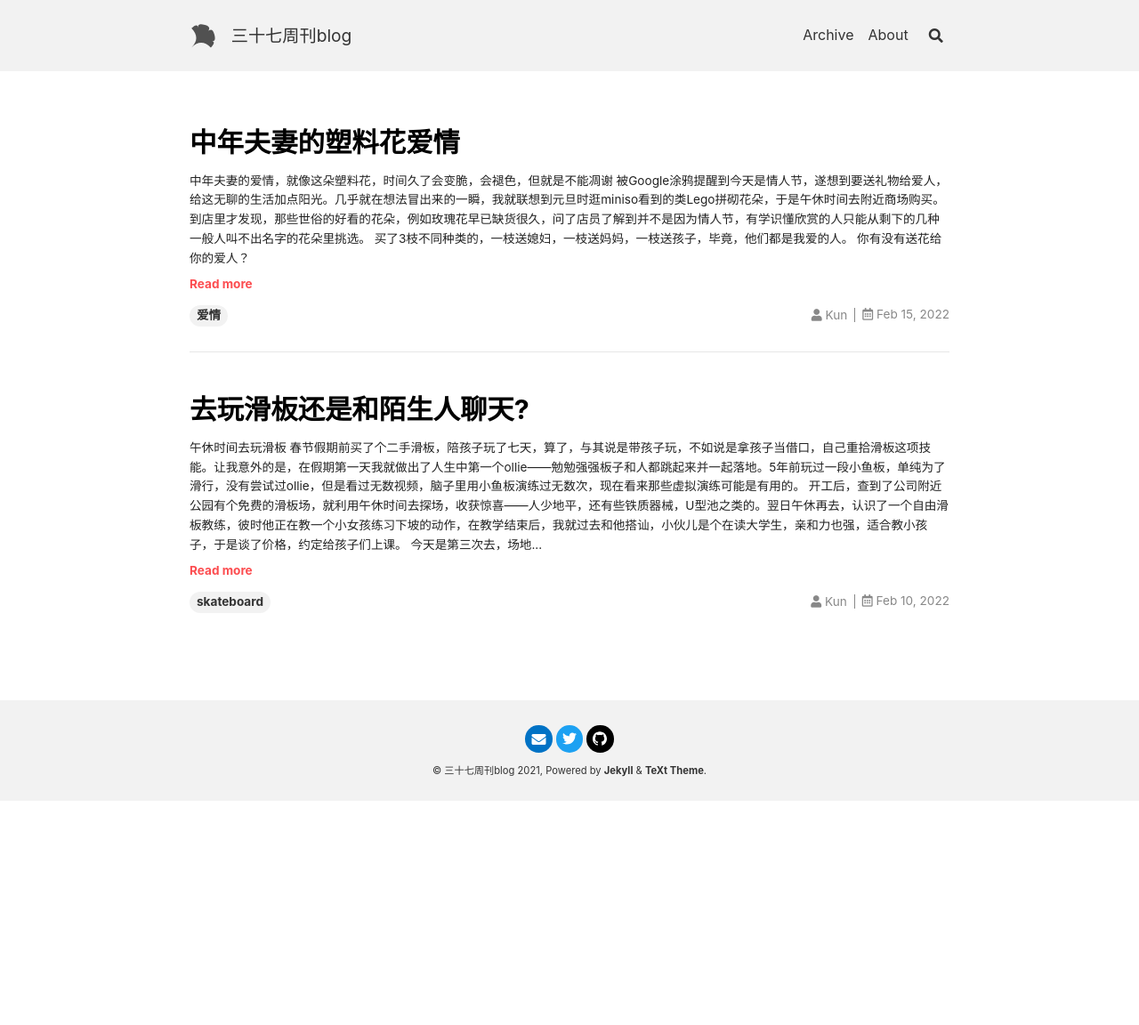
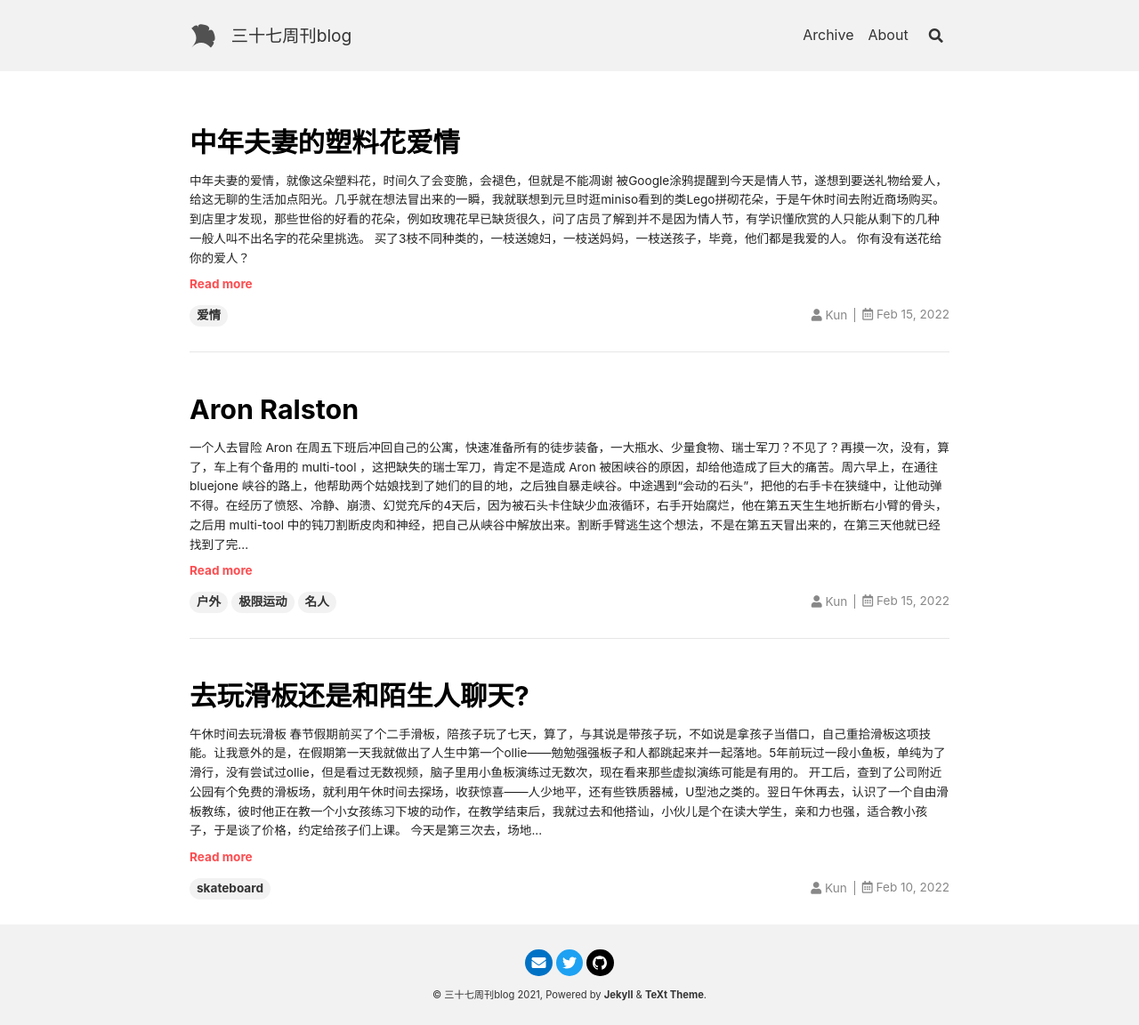
Before and after one commit to 302sk/302sk.github.io, a Jekyll site: the page built from index.html, in a window 1280 px wide. Shown: the whole page at 89% size. Built offline with Jekyll 4.4.1, drawn with Linux system fonts in a browser that asks for light colours; nearby versions of some CDN libraries; the list of posts is cut into pages by our own code; before the commit the page ends 900 px from its top, so only the background shows below that.

Commit message:
add post aron ralston

```diff
--- /dev/null
+++ b/_posts/2022-02-15-aron-ralston.md
@@ -0,0 +1,34 @@
+---
+title: Aron Ralston
+tags: 户外 极限运动 名人
+author: kun
+comments: true
+---
+
+## 一个人去冒险
+
+>
+Aron 在周五下班后冲回自己的公寓，快速准备所有的徒步装备，一大瓶水、少量食物、瑞士军刀？不见了？再摸一次，没有，算了，车上有个备用的 multi-tool ，这把缺失的瑞士军刀，肯定不是造成 Aron 被困峡谷的原因，却给他造成了巨大的痛苦。周六早上，在通往bluejone 峡谷的路上，他帮助两个姑娘找到了她们的目的地，之后独自暴走峡谷。中途遇到“会动的石头”，把他的右手卡在狭缝中，让他动弹不得。在经历了愤怒、冷静、崩溃、幻觉充斥的4天后，因为被石头卡住缺少血液循环，右手开始腐烂，他在第五天生生地折断右小臂的骨头，之后用 multi-tool 中的钝刀割断皮肉和神经，把自己从峡谷中解放出来。割断手臂逃生这个想法，不是在第五天冒出来的，在第三天他就已经找到了完美的止血带，砍下了第一刀。简单包扎后，等着他的还有一关——垂直下降20多米的岩壁，还好有其他攀岩爱好者留下的岩钉。后来，他徒步返程，遇到其他探险者，获得水和食物，有人用卫星电话呼叫了救援直升机，Aron终于得救。
+>
+
+以上是电影《127 Hours》的内容，穿插在故事主线中的是Aron的自拍录像、回忆和对未来的幻想。剧中的 Aron 确有其人，他的名字叫做Aron Lee Ralston，电影由他的真实经历改编而成。在事故发生（2003年）后，Aron 变成了演讲明星，在全世界各种电视节目上接受访谈、做励志演讲。身体恢复后，他没有放弃登山“事业”，2005年冬天，他成为完成 Colorado's 'fourteeners' list 的第一人，这个列表中是59座科罗拉多州内海拔超过14000 feet 的高山。后来，他注意到“断臂求生”事件让他觉得自己无所不能，没有让他学会敬畏和谦卑，直到他经历了三个朋友的自杀、跟女友分手后，他开始不再为单纯获取尊重而进行冒险活动，之前他认为这些冒险活动如果不是第一个完成就没有任何意义
+
+
+>
+“I still do like adventures,” he said, pausing awhile. “But it’s different. It’s not coming from an esteem-building, need-fulfillment place, like my life won’t amount to something if I’m not the first person to make some major accomplishment.”
+>
+
+
+后来，虽然力量和勇气仍然是他公开演讲的主题，但是 Aron 评价说，我现在能够认识到力量和勇气的来源是爱，只有感到爱与被爱，我们才能从中汲取力量和勇气，去冒险是为了家人、朋友乃至整个世界，这些机会一直都在，希望我们是为爱去冒险，而不仅仅是为了自我。
+
+>
+Now I’ve identified what that source is, and it’s love. We’re tapping into that source of strength and courage when we feel love, and we do it for our families and our friends and hopefully for the world at large. Those opportunities are out there all the time, and hopefully we’re doing it for that instead of just our own egos.
+>
+
+他告诉人们：首先你要选择，然后弄清楚你的选择的意义是什么。六年前，我走出 bluejone 峡谷时想，我终归是要死的，只是不会死在那块石头上。
+
+>
+“To choose to tell people that, there was first the choice and then there was figuring out, ‘What does this mean?’” he said. Walking out of Blue John Canyon six years ago, “I was still going to die. I just wasn’t going to die by that rock.”
+>
+
+引用来自纽约时报，原文看 [这里](https://www.nytimes.com/2009/03/31/sports/othersports/01ralston.html)
```
Also changed, not shown: _posts/2022-02-15-plastic-flower.md (+2 -2 lines).
